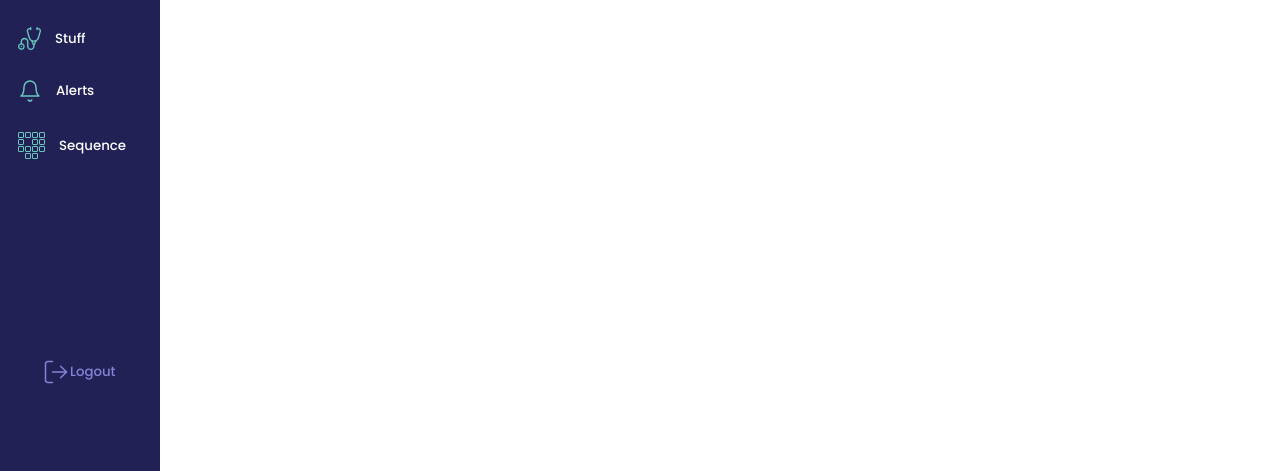
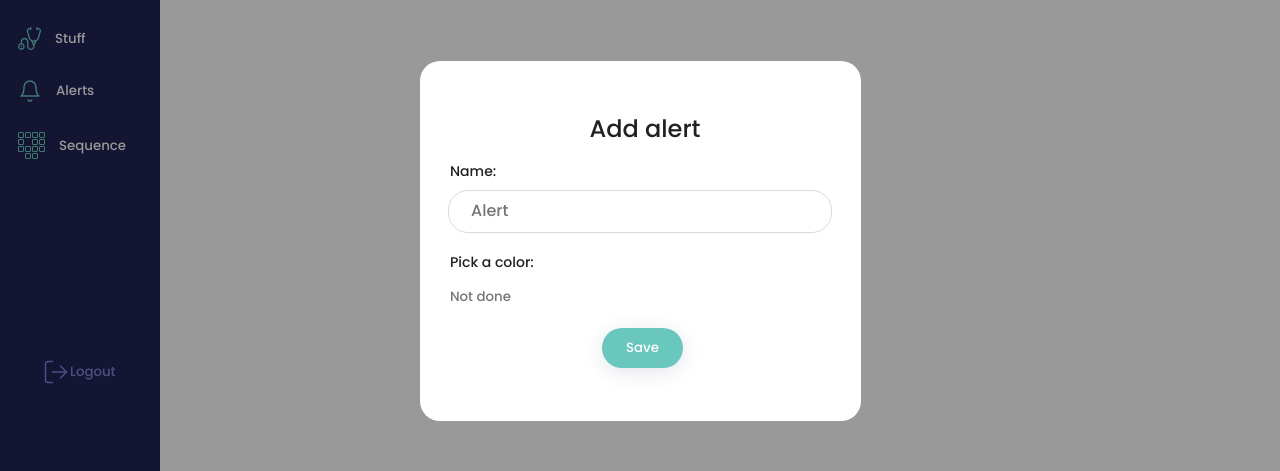
Before and after one commit to OleksiiKolotenko/smart-track, a React (Create React App) app in the folder client/: page /alerts in a window 1280 px wide. Both pictures are taken after a click on the button "Add new". Shown: the part 159-630 px from the top of the page. Built offline with nearby package versions, Linux system fonts and the light colour scheme; no server answers.

Commit message:
added modal for allerts

```diff
--- a/client/package.json
+++ b/client/package.json
@@ -13,10 +13,12 @@
     "@types/react": "^17.0.14",
     "@types/react-dom": "^17.0.9",
     "apollo-boost": "^0.4.9",
+    "final-form": "^4.20.2",
     "graphql": "^15.5.1",
     "node-sass": "^6.0.1",
     "react": "^17.0.2",
     "react-dom": "^17.0.2",
+    "react-final-form": "^6.5.3",
     "react-router-dom": "^5.2.0",
     "react-scripts": "4.0.3",
     "saas": "^1.0.0",
--- a/client/src/components/Alerts/Alerts.tsx
+++ b/client/src/components/Alerts/Alerts.tsx
@@ -1,25 +1,48 @@
 import React, { useState } from "react";
+import { useQuery } from "@apollo/client";
 import AlertsBlock from "./AlertsBlock";
 import {
   GetAllAlerts,
   GetAllAlertsResponse,
 } from "../../graphql/Alerts/GetAlerts";
-import { useQuery } from "@apollo/client";
-
+import { ModalAlert } from "../Modals/ModalAlerts";
 import "./Alerts.scss";
 
+interface ModalAlerts {
+  modalAlerts: boolean;
+  setModalAlertsActive: (id: number) => void;
+}
+
 export const Alerts = () => {
+  const [modalAlerts, setModalAlertsActive] = React.useState(false);
+  const toggleModal = () => {
+    setModalAlertsActive((store) => !store);
+  };
   const { data, loading } = useQuery<GetAllAlertsResponse>(GetAllAlerts);
-  console.log(data?.getAlerts);
+
   return (
     <div className="alerts">
-      <button className="add">Add new</button>
+      <button className="add" onClick={toggleModal}>
+        Add new
+      </button>
       <div className="alerts_box">
         {data?.getAlerts &&
-          data.getAlerts.map((e) => (
-            <AlertsBlock number={e.number} status={e.status} color={e.color} />
+          data.getAlerts.map((alert, index) => (
+            <AlertsBlock
+              number={alert.number}
+              status={alert.status}
+              color={alert.color}
+              key={`alert_${index}`}
+            />
           ))}
       </div>
+      {modalAlerts && (
+        <ModalAlert
+          active={modalAlerts}
+          setModalAlertsActive={setModalAlertsActive}
+          toggleModal={toggleModal}
+        ></ModalAlert>
+      )}
     </div>
   );
 };
--- a/client/src/components/Alerts/AlertsBlock.tsx
+++ b/client/src/components/Alerts/AlertsBlock.tsx
@@ -1,7 +1,6 @@
-import React from "react";
+import React, { FC } from "react";
 import "./AlertsBlock.scss";
 import editPen from "../../img/editPen.svg";
-import { FC } from "react";
 import { AlertT } from "../../graphql/Alerts/GetAlerts";
 
 export const AlertsBlock: FC<AlertT> = ({ number, status, color }) => {
--- /dev/null
+++ b/client/src/components/Modals/ModalAlert.scss
@@ -0,0 +1,84 @@
+.modal {
+  font-family: "Poppins", sans-serif;
+  font-size: 18px;
+  font-weight: 500;
+  line-height: 27px;
+  height: 100vh;
+  width: 100vw;
+  background-color: rgba(0, 0, 0, 0.4);
+  position: fixed;
+  top: 0;
+  left: 0;
+  display: flex;
+  align-items: center;
+  justify-content: center;
+  opacity: 0;
+  pointer-events: none;
+  &_content {
+    .wrap {
+      padding-left: 10px;
+      width: 400px;
+    }
+    display: flex;
+    align-items: center;
+    justify-content: center;
+    flex-direction: column;
+    padding: 20px;
+    background-color: #fff;
+    height: 360px;
+    width: 441px;
+    border-radius: 20px;
+    h1 {
+      display: flex;
+      justify-content: center;
+      font-weight: 500;
+      font-size: 24px;
+      line-height: 27px;
+      color: #212121;
+      margin-bottom: 20px;
+    }
+    .field {
+      display: flex;
+      justify-content: flex-start;
+      font-size: 14px;
+      line-height: 18px;
+      color: #212121;
+      margin-bottom: 10px;
+    }
+    .name_input {
+      display: flex;
+      align-items: center;
+      width: 384px;
+      height: 43px;
+      border: 1px solid #dadada;
+      border-radius: 20px;
+      margin-left: -2px;
+      margin-bottom: 20px;
+      .name_type {
+        font-size: 16px;
+        line-height: 24px;
+        color: #212121;
+        margin-left: 22px;
+      }
+    }
+    .btn_wrap {
+      display: flex;
+      justify-content: center;
+      margin-left: -5px;
+    }
+    .submit {
+      color: #fff;
+      margin-top: 20px;
+      width: 81px;
+      height: 40px;
+      background: #6ac7be;
+      box-shadow: 0px 4px 20px rgba(32, 43, 93, 0.12);
+      border-radius: 20px;
+    }
+  }
+}
+
+.modal.active {
+  opacity: 1;
+  pointer-events: all;
+}
--- /dev/null
+++ b/client/src/components/Modals/ModalAlerts.tsx
@@ -0,0 +1,95 @@
+import React, { useState, useRef, FC } from "react";
+import { Form, Field } from "react-final-form";
+import "./ModalAlert.scss";
+
+interface ModalAlertProps {
+  active: boolean;
+  setModalAlertsActive: any;
+  toggleModal: any;
+}
+
+export const ModalAlert: React.FC<ModalAlertProps> = ({
+  active,
+  setModalAlertsActive,
+  toggleModal,
+}) => {
+  const bgRef = useRef();
+  const validate = (e) => {
+    const errors = {};
+    return errors;
+  };
+
+  const outsideClick = (e) => {
+    if (e.target === bgRef.current) {
+      setModalAlertsActive(false);
+    }
+  };
+  const onSubmit = async (obj) => {};
+
+  return (
+    <div
+      className={active ? "modal active" : "modal"}
+      onClick={outsideClick}
+      data-ref={bgRef}
+    >
+      <div className={active ? "modal_content active" : "modal_content"}>
+        <Form
+          onSubmit={onSubmit}
+          validate={validate}
+          render={({ handleSubmit }) => (
+            <form onSubmit={handleSubmit}>
+              <Field
+                name="modal"
+                render={({ input, meta }) => (
+                  <div className="wrap">
+                    <h1>Add alert</h1>
+                    <span className="field">Name:</span>
+                    <Field
+                      name="name"
+                      render={({ input, meta }) => (
+                        <div className="name_input">
+                          <input
+                            className="name_type"
+                            {...input}
+                            placeholder="Alert"
+                          />
+                          {meta.touched && meta.error && (
+                            <span>
+                              {" "}
+                              <br />
+                              {meta.error}
+                            </span>
+                          )}
+                        </div>
+                      )}
+                    />
+                    <span className="field">Pick a color:</span>
+                    <Field
+                      name="color"
+                      render={({ input, meta }) => (
+                        <div>
+                          <input {...input} placeholder="Not done" />
+                          <br />
+                          {meta.touched && meta.error && (
+                            <span>{meta.error}</span>
+                          )}
+                        </div>
+                      )}
+                    />
+                    <div className="btn_wrap">
+                      <button type="submit" className="submit">
+                        Save
+                      </button>
+                    </div>
+
+                    {meta.touched && meta.error && <span>{meta.error}</span>}
+                  </div>
+                )}
+              ></Field>
+            </form>
+          )}
+        />
+      </div>
+    </div>
+  );
+};
```
Also changed, not shown: client/tsconfig.json (+4 -9 lines), 1 other file (tests, documents, lock files or other folders).
